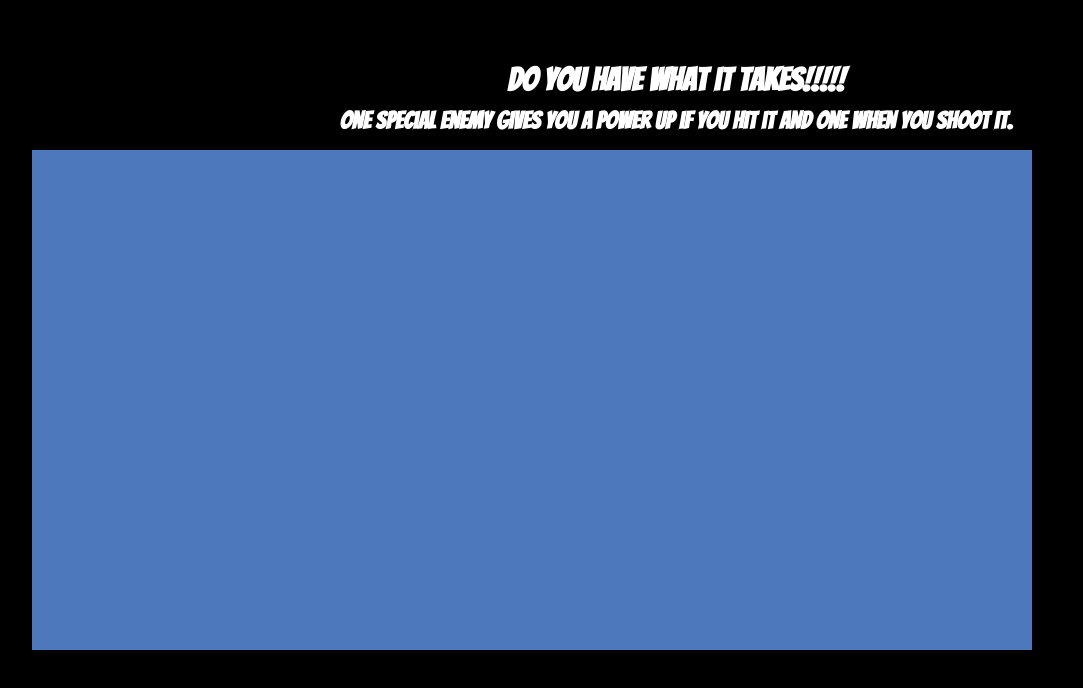
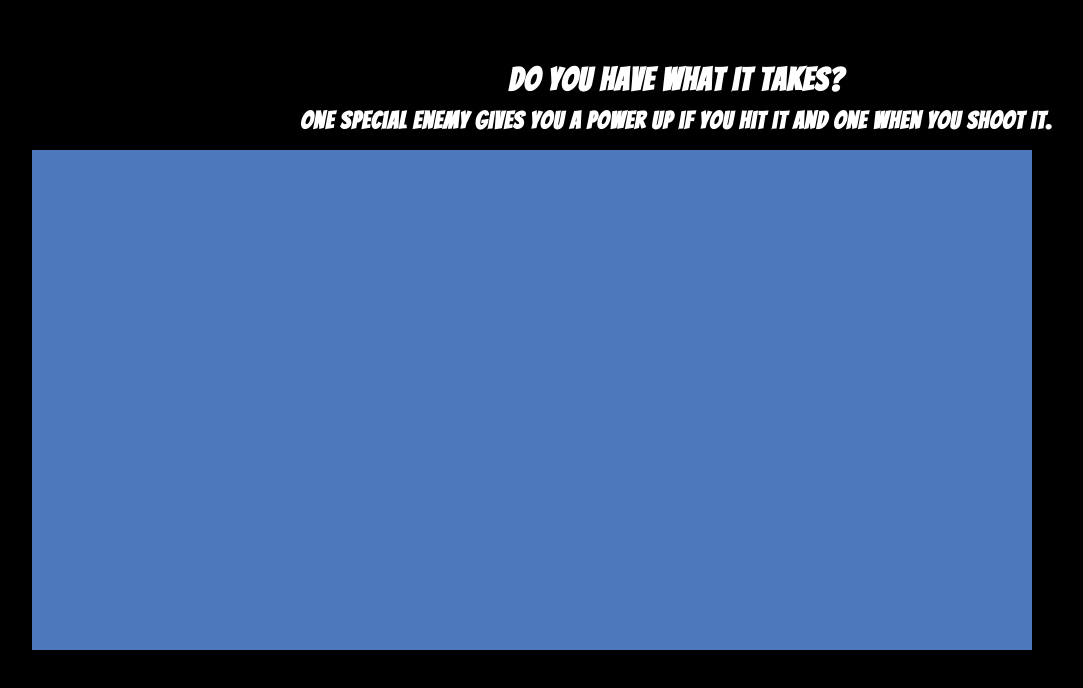
Before and after one commit to aanglin/firstgame, a plain HTML site: page index.html in a window 1280 px wide. Shown: the whole page, without its empty margins (108-1191 px from the left). Drawn offline with Linux system fonts and the light colour scheme.

Commit message:
added spacing

```diff
--- a/index.html
+++ b/index.html
@@ -15,9 +15,9 @@
   </head>
   <body>
     <div id="container">
-      <h1>Do you have what it takes!!!!!</h1>
+      <h1>Do you have what it takes?</h1>
       <h2>One special enemy gives you a power up if you hit it and one when you shoot it.</h2>
-      <h3>Do you have what it takes?</h3>
+      <h3>Reach 80 pts before time (30 secs) runs out!!!!</h3>
     </div>
     <div id="start">
       <button id="startGame">Start</button>
--- a/style.css
+++ b/style.css
@@ -19,6 +19,7 @@ h1 {
  padding-left: 50rem;
   color: white;
   font-family: 'Bangers', cursive;
+  letter-spacing: 1px;
 }
 h2 {
   position: absolute;
@@ -28,6 +29,7 @@ h2 {
  padding-left: 50rem;
   color: white;
   font-family: 'Bangers', cursive;
+  letter-spacing: 1px;
 }
 h3 {
   position: absolute;
@@ -37,6 +39,7 @@ h3 {
  padding-left: 50rem;
   color: white;
   font-family: 'Bangers', cursive;
+  letter-spacing: 1px;
 }
 #start {
   position: absolute;
```
